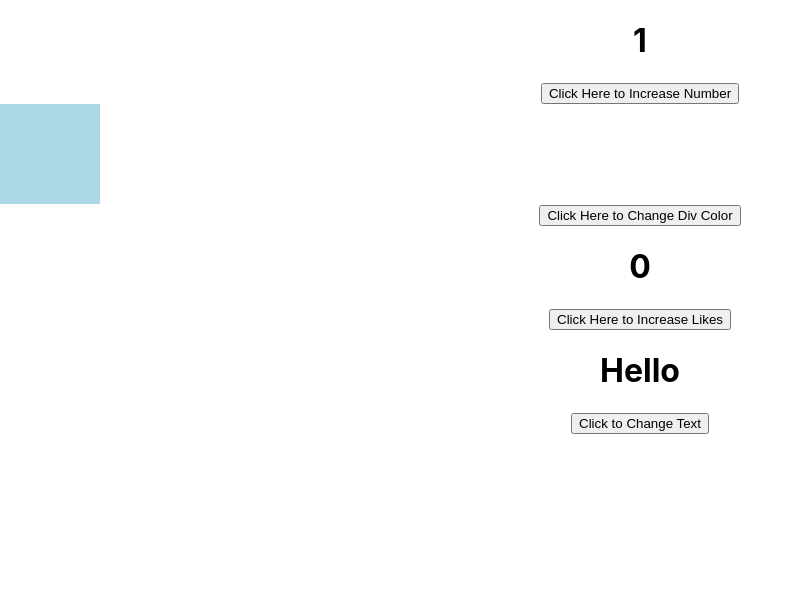
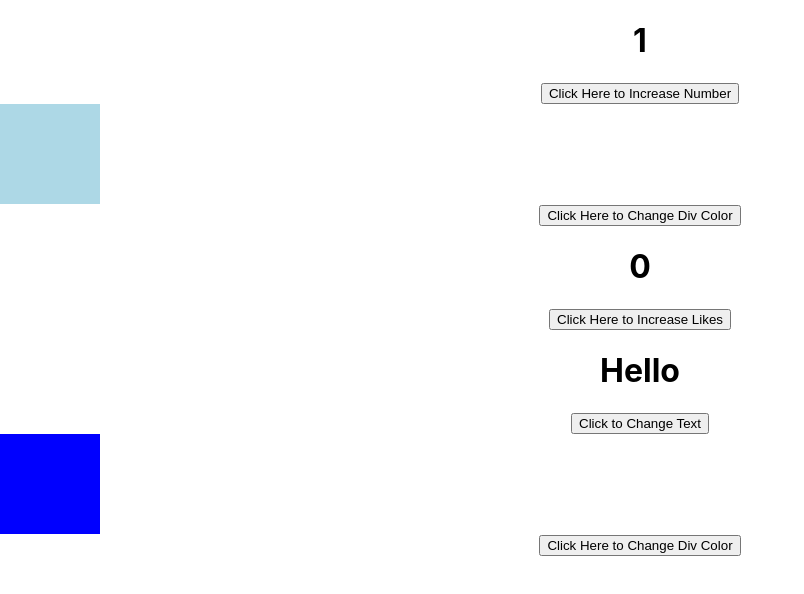
Before and after one commit to leen0512/react-status, a React (Create React App) app: page / in a window 1280 px wide. Shown: the top 594 px of the page, without its empty margins (0-804 px from the left). Built offline with nearby package versions, Linux system fonts and the light colour scheme.

Commit message:
displaying input value

```diff
--- a/src/App.js
+++ b/src/App.js
@@ -2,6 +2,7 @@ import logo from './logo.svg';
 import './App.css';
 import { useState } from 'react';
 import TextChanger from './components/TextChanger';
+import ChangeDivColor from './components/DivColorChanging';
 
 //q1
 function ShowNumber(){
@@ -48,6 +49,7 @@ function App() {
       <ChgDivColor title="Change Div Color"></ChgDivColor>
       <ShowLikes title="Increase Likes"></ShowLikes>
       <TextChanger/>
+      <ChangeDivColor/>
     </div>
   );
 }
--- /dev/null
+++ b/src/components/DivColorChanging.js
@@ -0,0 +1,12 @@
+import { useState } from "react";
+
+function ChangeDivColor(){
+  const [isRed, setIsRed] = useState(false);
+
+  return <div>
+    <div style={{width:'100px', height:'100px', backgroundColor: isRed? 'red': 'blue'}}></div>
+    <button onClick={() => setIsRed(!isRed)}>Click Here to Change Div Color</button>
+  </div>
+}
+
+export default ChangeDivColor;
```
Also changed, not shown: src/components/DisplayInput.js (added, +15 -0 lines).
